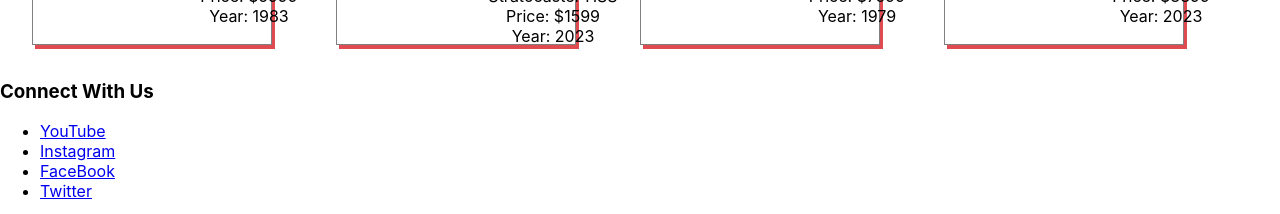
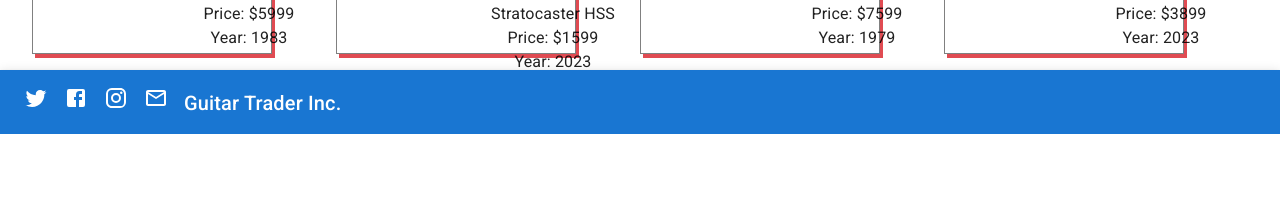
Before and after one commit to riverferguson/phase-2-project, a React (Create React App) app in the folder phase-2-project/: page / in a window 1280 px wide. Shown: the part 10786-11000 px from the top of the page. After the commit the page ends 10920 px from the top, so only its background shows below. Built offline with nearby package versions, Linux system fonts and the light colour scheme; data requests are answered from the project's data file.

Commit message:
add footer with icon styling

```diff
--- a/phase-2-project/public/index.html
+++ b/phase-2-project/public/index.html
@@ -22,6 +22,10 @@
       Learn how to configure a non-root public URL by running `npm run build`.
     -->
     <title>React App</title>
+    <link
+  rel="stylesheet"
+  href="https://fonts.googleapis.com/css?family=Roboto:300,400,500,700&display=swap"
+/>
   </head>
   <body>
     <noscript>You need to enable JavaScript to run this app.</noscript>
--- a/phase-2-project/src/components/Error.js
+++ b/phase-2-project/src/components/Error.js
@@ -1,8 +1,11 @@
 import React from 'react'
+import { Link } from 'react-router-dom'
 
 const Error = () => {
   return (
+    <Link to='' >
     <div>404 Page Not Found</div>
+    </Link>
   )
 }
 
--- a/phase-2-project/src/components/Footer.js
+++ b/phase-2-project/src/components/Footer.js
@@ -1,25 +1,26 @@
 import React from 'react'
-import { Link } from 'react-router-dom/cjs/react-router-dom.min'
+import { AppBar, CssBaseline, Toolbar, Typography} from "@mui/material";
+import TwitterIcon from '@mui/icons-material/Twitter';
+import FacebookIcon from '@mui/icons-material/Facebook';
+import InstagramIcon from '@mui/icons-material/Instagram';
+import MailOutlineIcon from '@mui/icons-material/MailOutline';
 
 const Footer = () => {
   return (
-    <div className="footer-main-container">
-        <h3>Connect With Us</h3>
-        <ul>
-            <li>
-                <Link to=''>YouTube</Link>
-            </li>
-            <li>
-                <Link to=''>Instagram</Link>
-            </li>
-            <li>
-                <Link to=''>FaceBook</Link>
-            </li>
-            <li>
-                <Link to=''>Twitter</Link>
-            </li>
-        </ul>
-    </div>
+        <>
+   <CssBaseline/>
+   <AppBar position="relative">
+    <Toolbar>
+        <Typography variant="h6">
+            <TwitterIcon sx={{mr: 2}} />
+            <FacebookIcon sx={{mr: 2}} />
+            <InstagramIcon sx={{mr: 2}} />
+            <MailOutlineIcon sx={{mr: 2}} />
+            Guitar Trader Inc.
+        </Typography>
+    </Toolbar>
+   </AppBar>
+   </>
   )
 }
 
```
Also changed, not shown: phase-2-project/package.json (+7 -0 lines), 1 other file (tests, documents, lock files or other folders).
